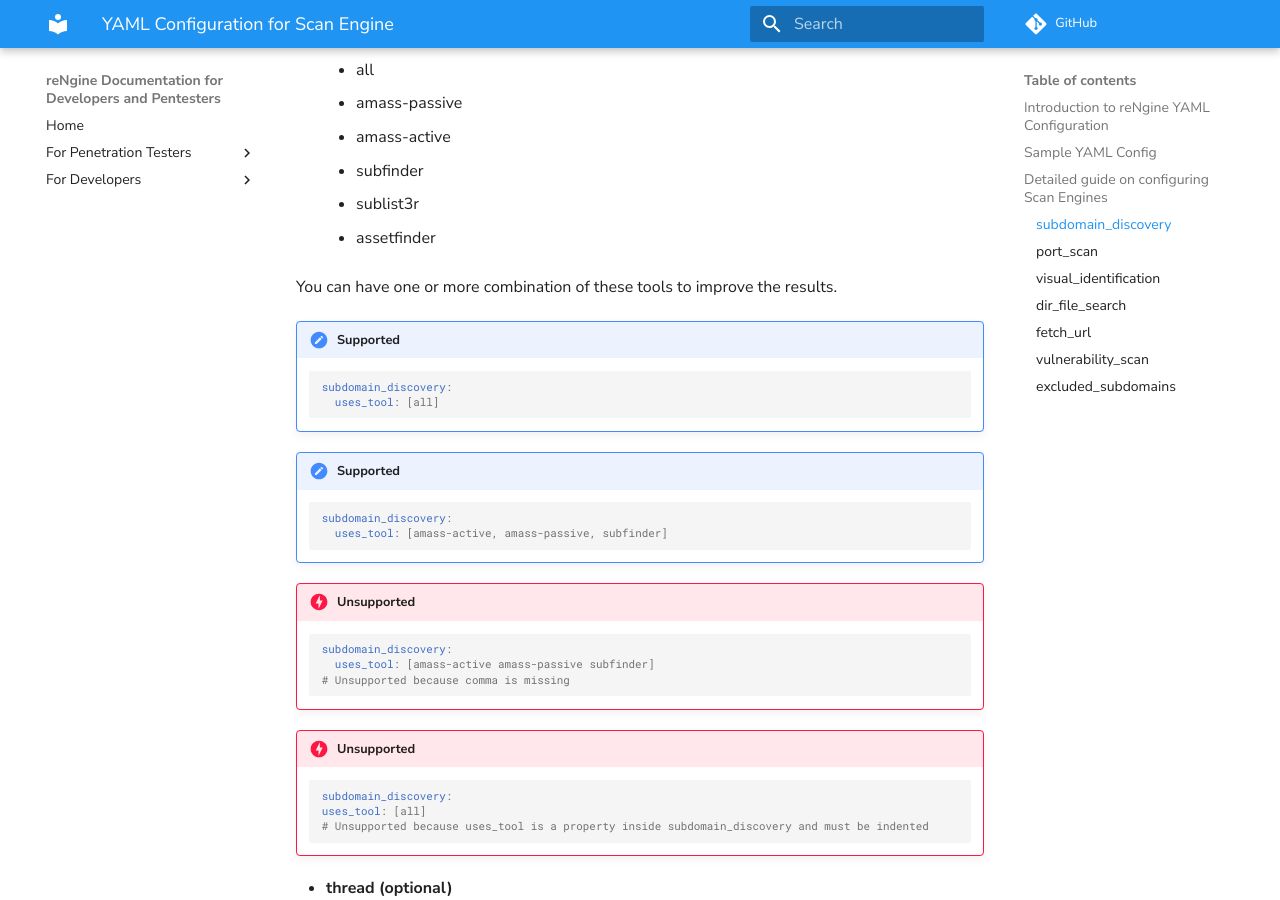
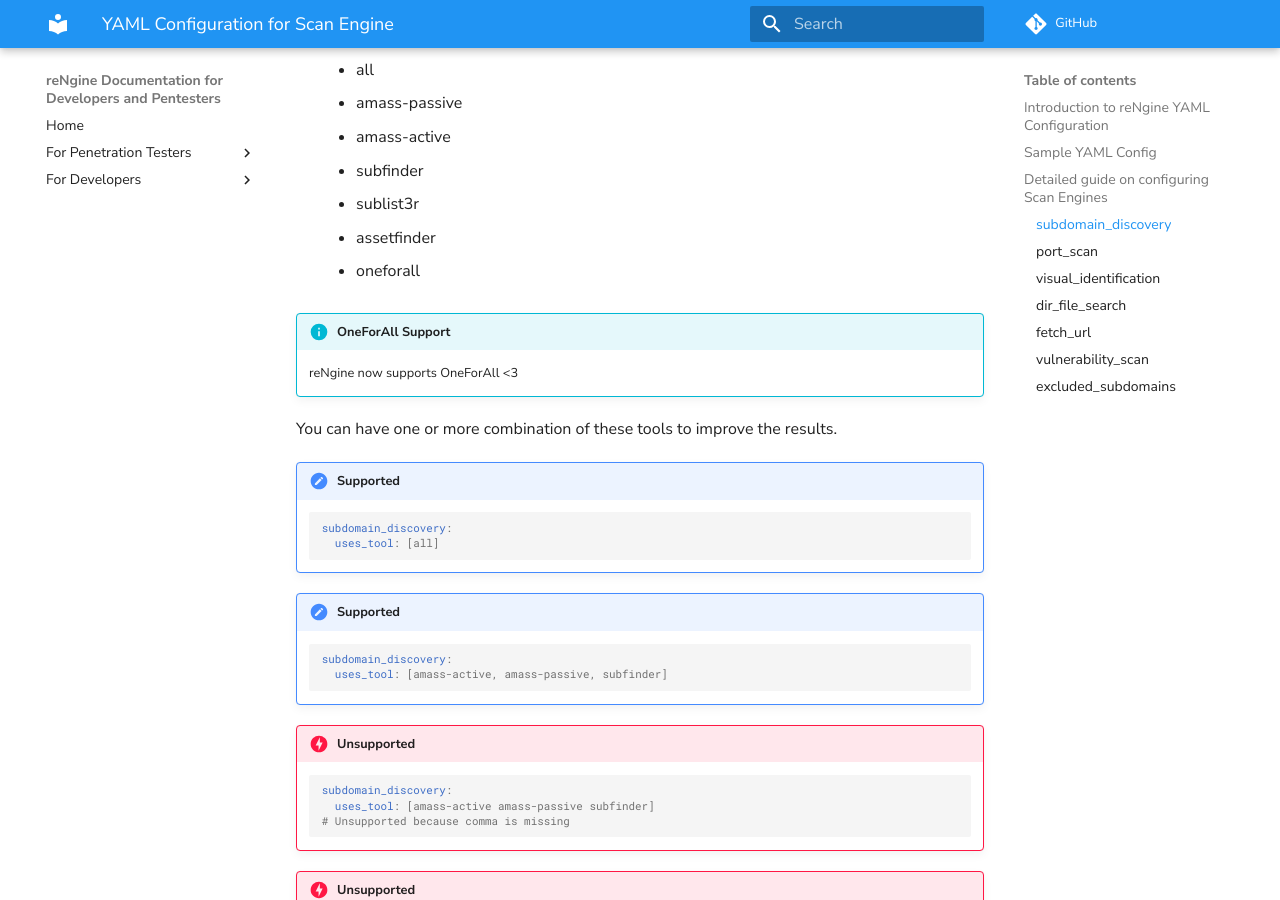
Before and after one commit to yogeshojha/rengineDocumentation, an MkDocs documentation site: the page built from docs/pentester/scan_engine.md, in a window 1280 px wide and 900 px high, scrolled down 2197 px. Built offline with MkDocs 1.6.1 and Material for MkDocs 9.7.7, drawn with Linux system fonts in a browser that asks for light colours; comment, search, counter and statistics services are not loaded.

Commit message:
Docs updated

````diff
--- a/docs/pentester/scan_engine.md
+++ b/docs/pentester/scan_engine.md
@@ -19,7 +19,7 @@ Currently YAML config is supported for
 
 ``` yaml
 subdomain_discovery:
-    uses_tool: [ subfinder, sublist3r, assetfinder ]
+    uses_tool: [ subfinder, sublist3r, assetfinder, oneforall ]
     thread: 10
     wordlist: default
     amass_config: config_short_name
@@ -90,6 +90,10 @@ This option allows you to choose the tools required to gather the subdomains. Yo
     * subfinder
     * sublist3r
     * assetfinder
+    * oneforall
+
+!!! info "OneForAll Support"
+    reNgine now supports OneForAll <3
 
 You can have one or more combination of these tools to improve the results.
 
````
Also changed, not shown: docs/index.md (+2 -0 lines).
